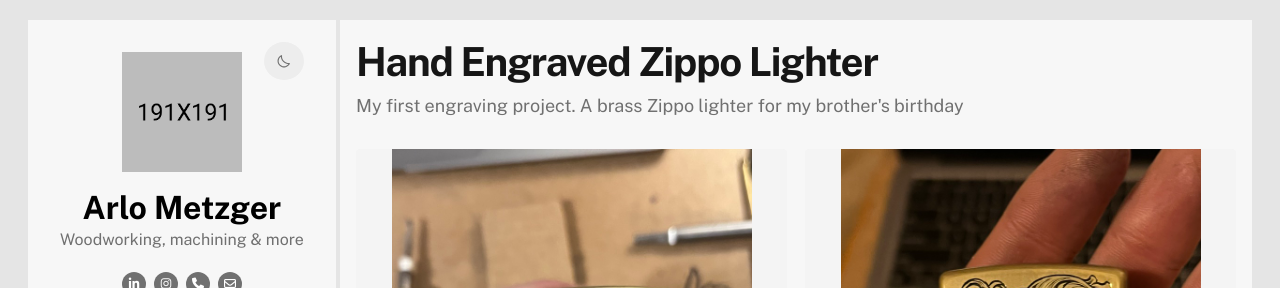
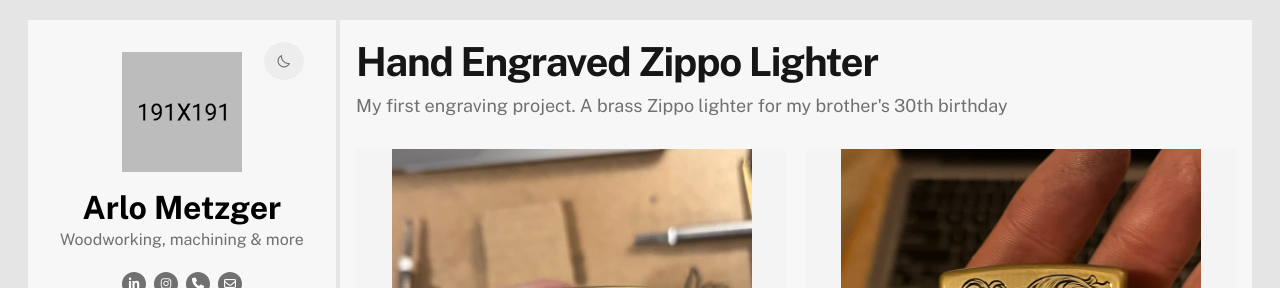
Before and after one commit to arlometzger/arlometzger.github.io, a Jekyll site: the page built from _projects/hand-engraving/engraved-zippo-lighter.md, in a window 1280 px wide and 900 px high. Shown: the top 288 px of the window. Built offline with Jekyll 4.4.1, drawn with Linux system fonts in a browser that asks for light colours.

Commit message:
feat: update order and description for Al-Mar Talon project; rename title for Ball Vise project

```diff
--- a/_projects/hand-engraving/engraved-zippo-lighter.md
+++ b/_projects/hand-engraving/engraved-zippo-lighter.md
@@ -2,8 +2,8 @@
 title: "Hand Engraved Zippo Lighter"
 category: Hand Engraving
 date: 2024-10-27
-order: 10
-description: "My first engraving project. A brass Zippo lighter for my brother's birthday"
+order: 20
+description: "My first engraving project. A brass Zippo lighter for my brother's 30th birthday"
 sections:
   -
     description: "After finishing my ball vise and gravers, I was eager to start diving into the craft of hand engraving. I was quickly overwhelmed by the bottomless rabbit holes of tools, techniques, scroll styles, lettering, and the overall learning curve. I chose this 'beginner' project as a starting point. It features fairly simple scrollwork and was a good introduction to engraving calligraphy. My technique is far from perfect, but I was happy with the result."
```
Also changed, not shown: _projects/hand-engraving/engraved-almar-talon.md (+1 -1 lines), _projects/machining/engraver-ball-vise.md (+1 -1 lines), assets/images/projects/hand-engraving/engraved-almar-talon/scrollwork-3-4.jpeg, 1 other file.
